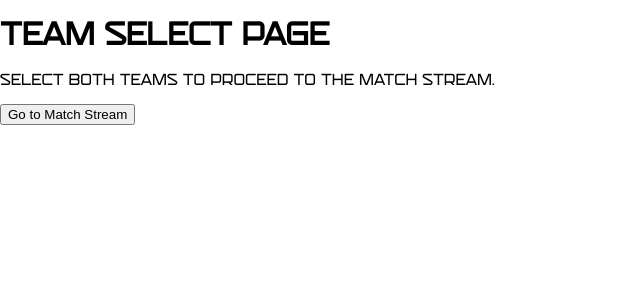
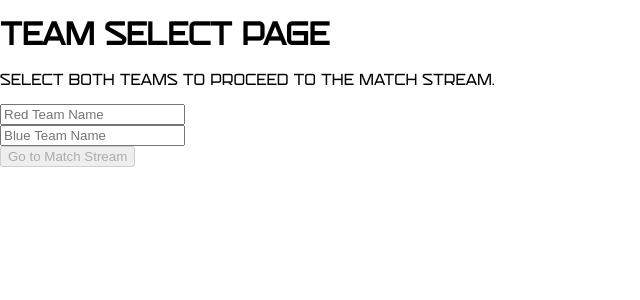
Before and after one commit to Nico-Gabriel/fll-robot-game-livestream, a React (Create React App) app: page / in a window 1280 px wide. Shown: the top 300 px of the page, without its empty margins (0-640 px from the left). Built offline with nearby package versions, Linux system fonts and the light colour scheme.

Commit message:
feat: pass team name as props to topbar

```diff
--- a/src/App.jsx
+++ b/src/App.jsx
@@ -1,16 +1,30 @@
-import { Page } from "constants";
+import { Page, TeamColor } from "constants";
 import MatchStreamPage from "pages/match-stream-page";
 import TeamSelectPage from "pages/team-select-page";
-import { useState } from "react";
+import { useCallback, useMemo, useState } from "react";
 import "./App.css";
 
 const App = () => {
+	const initialTeamNames = useMemo(() => ({ [TeamColor.RED]: "", [TeamColor.BLUE]: "" }), []);
+
 	const [page, setPage] = useState(Page.TEAM_SELECT);
+	const [teamNames, setTeamNames] = useState(initialTeamNames);
+
+	const resetTeamNames = useCallback(() => setTeamNames(initialTeamNames), [initialTeamNames]);
 
 	return (
 		<div className="app__container">
-			{page === Page.TEAM_SELECT && <TeamSelectPage goToMatchStream={() => setPage(Page.MATCH_STREAM)} />}
-			{page === Page.MATCH_STREAM && <MatchStreamPage goToTeamSelect={() => setPage(Page.TEAM_SELECT)} />}
+			{page === Page.TEAM_SELECT && (
+				<TeamSelectPage
+					teamNames={teamNames}
+					setTeamNames={setTeamNames}
+					resetTeamNames={resetTeamNames}
+					goToMatchStream={() => setPage(Page.MATCH_STREAM)}
+				/>
+			)}
+			{page === Page.MATCH_STREAM && (
+				<MatchStreamPage teamNames={teamNames} goToTeamSelect={() => setPage(Page.TEAM_SELECT)} />
+			)}
 		</div>
 	);
 };
--- a/src/pages/match-stream-page/MatchStreamPage.jsx
+++ b/src/pages/match-stream-page/MatchStreamPage.jsx
@@ -4,12 +4,12 @@ import Topbar from "./components/topbar";
 import VideoStream from "./components/video-stream";
 import "./MatchStreamPage.css";
 
-const MatchStreamPage = ({ goToTeamSelect }) => {
+const MatchStreamPage = ({ teamNames, goToTeamSelect }) => {
 	useKeyHold("E", goToTeamSelect);
 
 	return (
 		<div className="match-stream-page__container">
-			<Topbar />
+			<Topbar teamNames={teamNames} />
 			<VideoStream teamColor={TeamColor.RED} />
 			<VideoStream teamColor={TeamColor.BLUE} />
 		</div>
--- a/src/pages/match-stream-page/components/topbar/Topbar.jsx
+++ b/src/pages/match-stream-page/components/topbar/Topbar.jsx
@@ -4,7 +4,9 @@ import { useRef } from "react";
 import Timer from "../timer";
 import "./Topbar.css";
 
-const Topbar = () => {
+const Topbar = ({ teamNames }) => {
+	const { [TeamColor.RED]: redTeamName, [TeamColor.BLUE]: blueTeamName } = teamNames;
+
 	const topbarRef = useRef(null);
 	const redTeamNameRef = useRef(null);
 	const blueTeamNameRef = useRef(null);
@@ -63,9 +65,9 @@ const Topbar = () => {
 
 	return (
 		<div ref={topbarRef} className="topbar">
-			{renderTeamName(redTeamNameRef, TeamColor.RED, "Red Team")}
+			{renderTeamName(redTeamNameRef, TeamColor.RED, redTeamName)}
 			{renderCountdownTimer()}
-			{renderTeamName(blueTeamNameRef, TeamColor.BLUE, "Blue Team")}
+			{renderTeamName(blueTeamNameRef, TeamColor.BLUE, blueTeamName)}
 		</div>
 	);
 };
--- a/src/pages/team-select-page/TeamSelectPage.jsx
+++ b/src/pages/team-select-page/TeamSelectPage.jsx
@@ -1,11 +1,34 @@
+import { TeamColor } from "constants";
+import { useEffect } from "react";
 import "./TeamSelectPage.css";
 
-const TeamSelectPage = ({ goToMatchStream }) => {
+const TeamSelectPage = ({ teamNames, setTeamNames, resetTeamNames, goToMatchStream }) => {
+	useEffect(() => resetTeamNames(), [resetTeamNames]);
+
+	const onTeamNameChange = (teamColor) => (e) =>
+		setTeamNames((prevTeamNames) => ({ ...prevTeamNames, [teamColor]: e.target.value }));
+
 	return (
 		<div className="team-select-page__container">
 			<h1>Team Select Page</h1>
 			<p>Select both teams to proceed to the match stream.</p>
-			<button onClick={goToMatchStream}>Go to Match Stream</button>
+			<input
+				type="text"
+				placeholder="Red Team Name"
+				value={teamNames[TeamColor.RED]}
+				onChange={onTeamNameChange(TeamColor.RED)}
+			/>
+			<br />
+			<input
+				type="text"
+				placeholder="Blue Team Name"
+				value={teamNames[TeamColor.BLUE]}
+				onChange={onTeamNameChange(TeamColor.BLUE)}
+			/>
+			<br />
+			<button onClick={goToMatchStream} disabled={!teamNames[TeamColor.RED] || !teamNames[TeamColor.BLUE]}>
+				Go to Match Stream
+			</button>
 		</div>
 	);
 };
```
